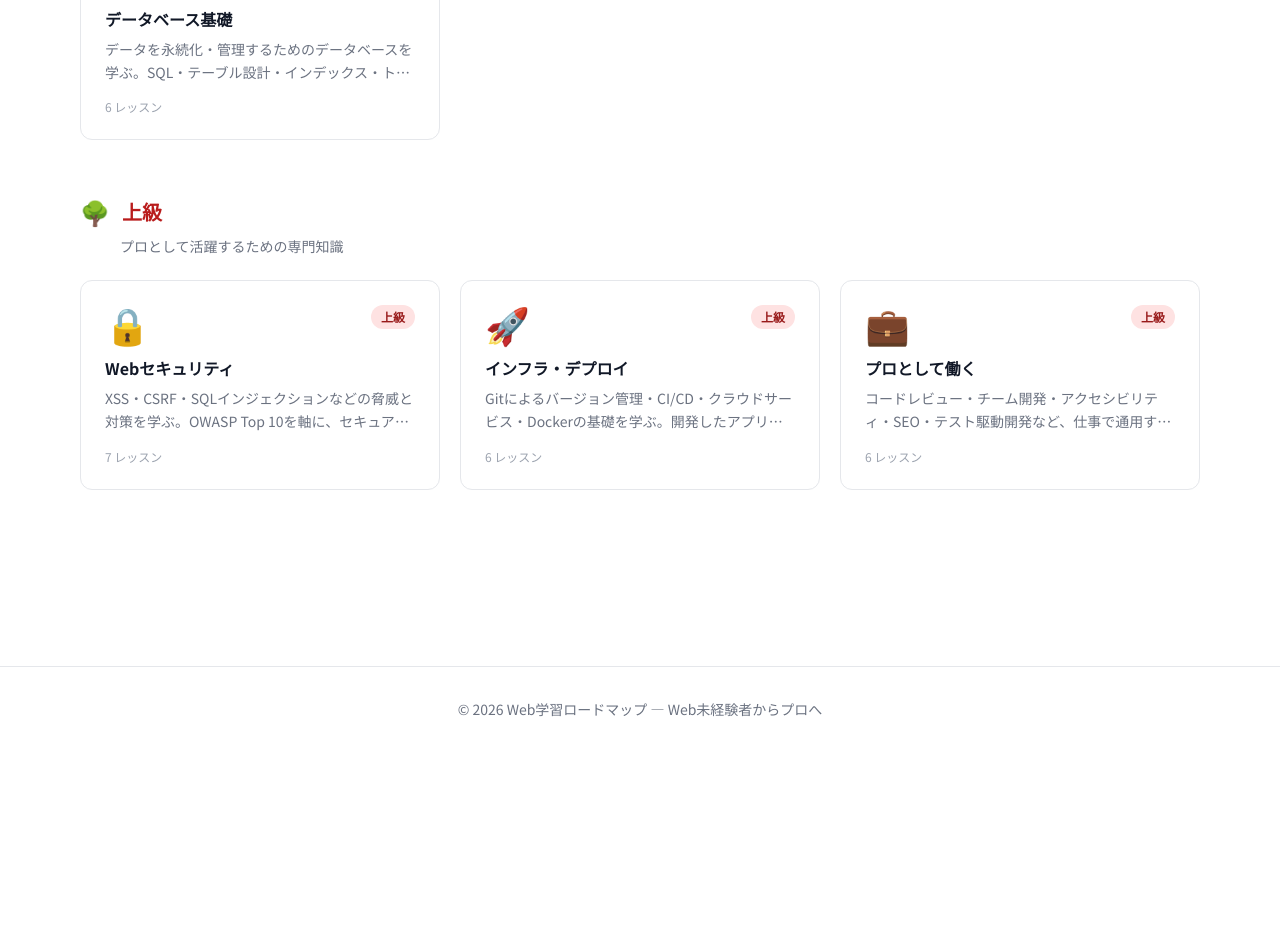
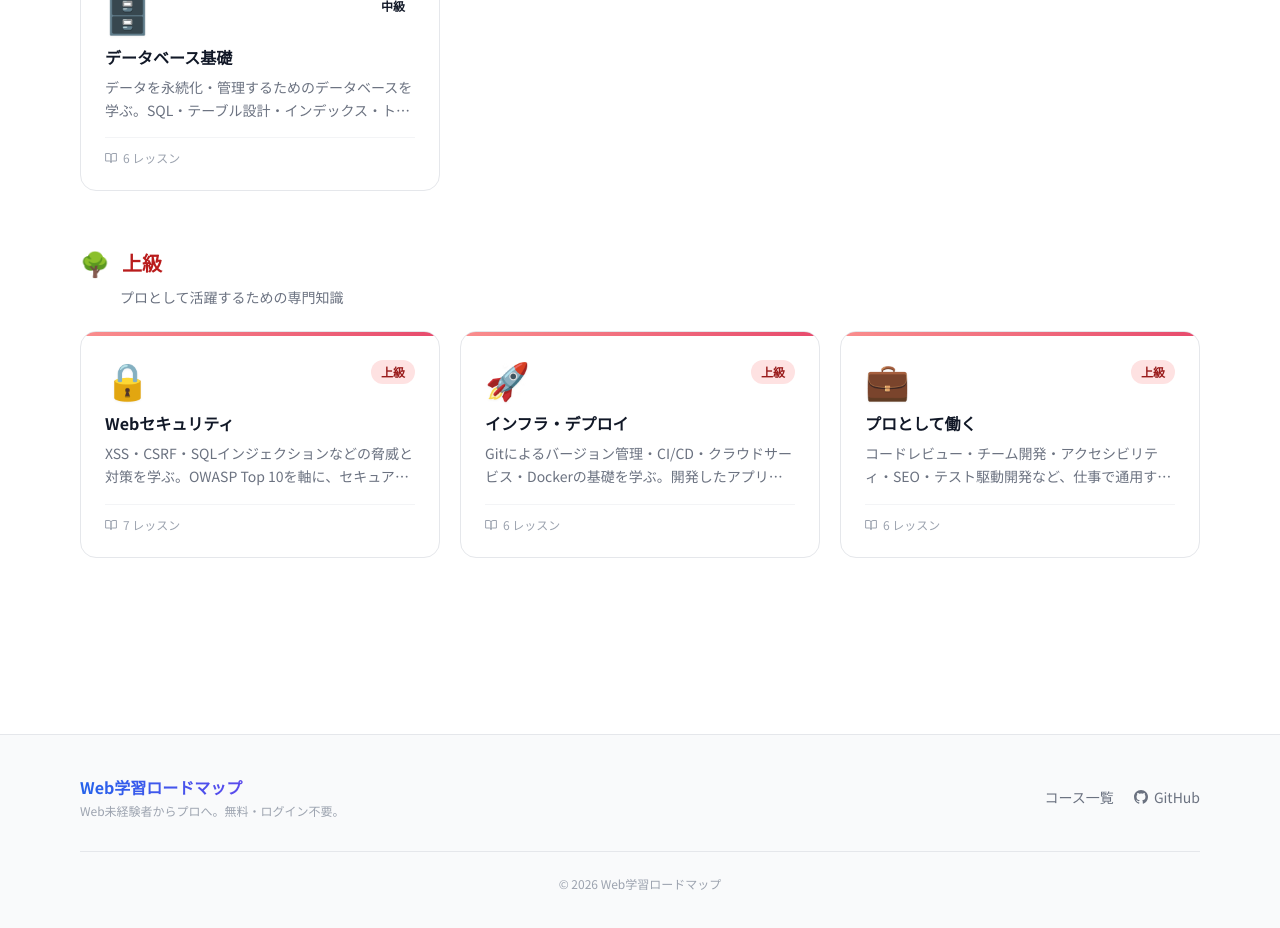
Before and after one commit to thomas0124/web_study, a Next.js app: page / in a window 1280 px wide. Shown: the part 1320-2248 px from the top of the page. Before the commit the page ends 2071 px from the top, so only its background shows below. Built offline with nearby package versions, Linux system fonts and the light colour scheme.

Commit message:
feat: design polish — level accent strip on cards, improved footer

```diff
--- a/components/CourseCard.tsx
+++ b/components/CourseCard.tsx
@@ -2,6 +2,12 @@ import Link from "next/link";
 import type { CourseMeta } from "@/lib/types";
 import { levelColors } from "@/lib/level-colors";
 import { courseIcons } from "@/lib/course-icons";
+
+const levelAccent: Record<string, string> = {
+  入門: "from-green-400 to-emerald-500",
+  中級: "from-yellow-400 to-orange-500",
+  上級: "from-red-400 to-rose-600",
+};
 
 interface Props {
   course: CourseMeta;
@@ -9,19 +15,23 @@ interface Props {
 
 export default function CourseCard({ course }: Props) {
   const icon = courseIcons[course.slug] ?? "📚";
+  const accent = levelAccent[course.level] ?? "from-blue-400 to-indigo-500";
 
   return (
     <Link
       href={`/courses/${course.slug}`}
-      className="group relative flex flex-col rounded-xl border border-gray-200 dark:border-gray-800 bg-white dark:bg-gray-900 p-6 hover:border-blue-400 dark:hover:border-blue-600 hover:shadow-lg transition-all duration-200 overflow-hidden"
+      className="group relative flex flex-col rounded-2xl border border-gray-200 dark:border-gray-800 bg-white dark:bg-gray-900 hover:border-transparent hover:shadow-xl hover:shadow-blue-100/50 dark:hover:shadow-blue-950/30 transition-all duration-300 overflow-hidden"
     >
-      {/* subtle gradient overlay on hover */}
-      <div className="absolute inset-0 bg-gradient-to-br from-blue-50/0 to-blue-100/0 group-hover:from-blue-50/60 group-hover:to-indigo-50/40 dark:group-hover:from-blue-950/20 dark:group-hover:to-indigo-950/10 transition-all duration-200 pointer-events-none" />
+      {/* レベル別アクセントライン */}
+      <div className={`h-1 w-full bg-gradient-to-r ${accent} opacity-80 group-hover:opacity-100 transition-opacity`} />
 
-      <div className="relative">
+      {/* ホバーオーバーレイ */}
+      <div className="absolute inset-0 bg-gradient-to-br from-blue-50/0 to-indigo-50/0 group-hover:from-blue-50/50 group-hover:to-indigo-50/30 dark:group-hover:from-blue-950/20 dark:group-hover:to-indigo-950/10 transition-all duration-300 pointer-events-none" />
+
+      <div className="relative p-6 flex flex-col flex-1">
         {/* Icon + level badge */}
         <div className="flex items-start justify-between mb-4">
-          <span className="text-4xl leading-none">{icon}</span>
+          <span className="text-4xl leading-none drop-shadow-sm">{icon}</span>
           <span className={`text-xs font-semibold px-2.5 py-1 rounded-full ${levelColors[course.level]}`}>
             {course.level}
           </span>
@@ -33,16 +43,19 @@ export default function CourseCard({ course }: Props) {
         </h2>
 
         {/* Description */}
-        <p className="text-sm text-gray-500 dark:text-gray-400 leading-relaxed mb-4 line-clamp-2">
+        <p className="text-sm text-gray-500 dark:text-gray-400 leading-relaxed mb-4 line-clamp-2 flex-1">
           {course.description}
         </p>
 
         {/* Footer */}
-        <div className="flex items-center justify-between mt-auto">
-          <span className="text-xs text-gray-400 dark:text-gray-500">
+        <div className="flex items-center justify-between pt-3 border-t border-gray-100 dark:border-gray-800">
+          <span className="flex items-center gap-1.5 text-xs text-gray-400 dark:text-gray-500">
+            <svg xmlns="http://www.w3.org/2000/svg" width="12" height="12" viewBox="0 0 24 24" fill="none" stroke="currentColor" strokeWidth="2" strokeLinecap="round" strokeLinejoin="round">
+              <path d="M2 3h6a4 4 0 0 1 4 4v14a3 3 0 0 0-3-3H2z"/><path d="M22 3h-6a4 4 0 0 0-4 4v14a3 3 0 0 1 3-3h7z"/>
+            </svg>
             {course.lessonCount} レッスン
           </span>
-          <span className="text-xs font-medium text-blue-500 dark:text-blue-400 opacity-0 group-hover:opacity-100 transition-opacity flex items-center gap-1">
+          <span className="text-xs font-semibold text-blue-500 dark:text-blue-400 opacity-0 group-hover:opacity-100 transition-all duration-200 translate-x-1 group-hover:translate-x-0 flex items-center gap-1">
             学習開始 →
           </span>
         </div>
--- a/components/Footer.tsx
+++ b/components/Footer.tsx
@@ -1,8 +1,39 @@
+import Link from "next/link";
+
 export default function Footer() {
   return (
-    <footer className="border-t border-gray-200 dark:border-gray-800 py-8 mt-16">
-      <div className="max-w-6xl mx-auto px-4 text-center text-sm text-gray-500 dark:text-gray-400">
-        <p>© 2026 Web学習ロードマップ — Web未経験者からプロへ</p>
+    <footer className="border-t border-gray-200 dark:border-gray-800 bg-gray-50 dark:bg-gray-950 mt-16">
+      <div className="max-w-6xl mx-auto px-4 py-10">
+        <div className="flex flex-col sm:flex-row items-center justify-between gap-6">
+          <div>
+            <p className="font-bold text-base bg-gradient-to-r from-blue-600 to-violet-600 bg-clip-text text-transparent mb-1">
+              Web学習ロードマップ
+            </p>
+            <p className="text-xs text-gray-400 dark:text-gray-500">
+              Web未経験者からプロへ。無料・ログイン不要。
+            </p>
+          </div>
+
+          <nav className="flex items-center gap-5 text-sm text-gray-500 dark:text-gray-400">
+            <Link href="/" className="hover:text-blue-500 transition-colors">
+              コース一覧
+            </Link>
+            <a
+              href="https://github.com/thomas0124/web_study"
+              target="_blank"
+              rel="noopener noreferrer"
+              className="hover:text-blue-500 transition-colors flex items-center gap-1.5"
+            >
+              <svg xmlns="http://www.w3.org/2000/svg" width="14" height="14" viewBox="0 0 24 24" fill="currentColor">
+                <path d="M12 0C5.37 0 0 5.37 0 12c0 5.3 3.44 9.8 8.2 11.39.6.11.82-.26.82-.57v-2.03c-3.34.73-4.04-1.61-4.04-1.61-.55-1.39-1.34-1.76-1.34-1.76-1.09-.74.08-.73.08-.73 1.2.08 1.84 1.24 1.84 1.24 1.07 1.83 2.8 1.3 3.49 1 .1-.78.42-1.3.76-1.6-2.67-.3-5.47-1.33-5.47-5.93 0-1.31.47-2.38 1.24-3.22-.12-.3-.54-1.52.12-3.18 0 0 1.01-.32 3.3 1.23a11.5 11.5 0 0 1 3-.4c1.02.005 2.04.14 3 .4 2.28-1.55 3.29-1.23 3.29-1.23.66 1.66.24 2.88.12 3.18.77.84 1.24 1.91 1.24 3.22 0 4.61-2.81 5.63-5.49 5.92.43.37.82 1.1.82 2.22v3.29c0 .32.21.69.83.57C20.57 21.8 24 17.3 24 12c0-6.63-5.37-12-12-12z"/>
+              </svg>
+              GitHub
+            </a>
+          </nav>
+        </div>
+        <div className="mt-8 pt-6 border-t border-gray-200 dark:border-gray-800 text-center text-xs text-gray-400 dark:text-gray-600">
+          © 2026 Web学習ロードマップ
+        </div>
       </div>
     </footer>
   );
```
